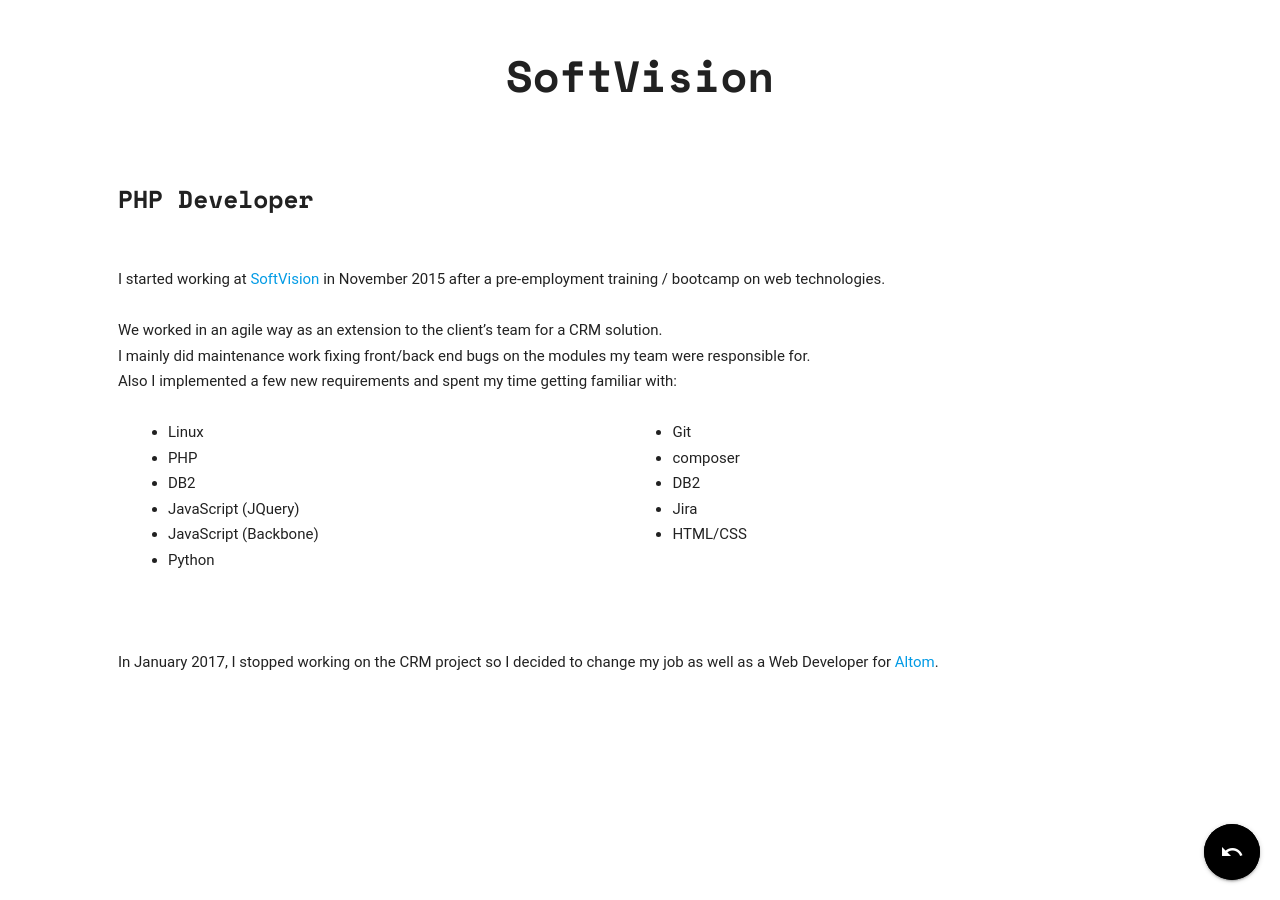
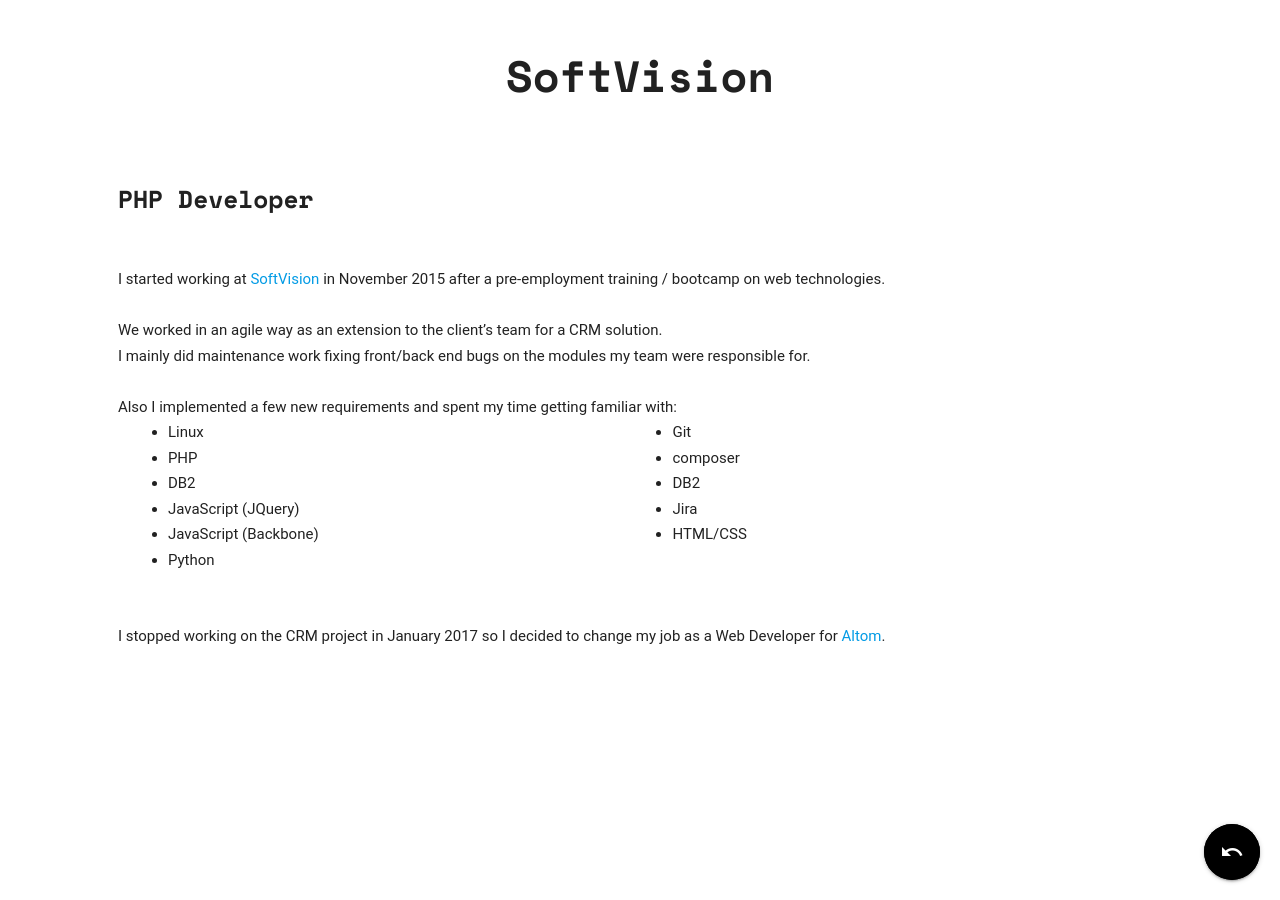
Before and after one commit to suciusergiu94/blog, a Jekyll site: the page built from _posts/work-experience/2015-09-10-job-softvision.markdown, in a window 1280 px wide. Built offline with Jekyll 4.4.1, drawn with Linux system fonts in a browser that asks for light colours.

Commit message:
spelling

```diff
--- a/_posts/work-experience/2015-09-10-job-softvision.markdown
+++ b/_posts/work-experience/2015-09-10-job-softvision.markdown
@@ -12,9 +12,8 @@
 We worked in an agile way as an extension to the client's team for a CRM solution.<br />
 I mainly did maintenance work fixing front/back end bugs on the modules my team were responsible for.
 <br />
+<br />
 Also I implemented a few new requirements and spent my time getting familiar with:
-<br />
-<br />
 
 * Linux
 * PHP
@@ -30,8 +29,7 @@
 
 <br/>
 <br/>
-<br/>
-In January 2017, I stopped working on the CRM project so I decided to change my job as well as a Web Developer for [Altom][altom].
+I stopped working on the CRM project in January 2017 so I decided to change my job as a Web Developer for [Altom][altom].
 
 [sv]: https://www.softvision.ro/
 [altom]: https://altom.com/
--- a/_posts/work-experience/2017-01-10-job-altom.markdown
+++ b/_posts/work-experience/2017-01-10-job-altom.markdown
@@ -21,6 +21,8 @@
 * Docker
 * TDD
 * Worldpress
+<br />
+<br />
 
 I stopped working for Altom in March 2017 and took a small break. After that I started working at [Life is hard, Work Soft][lih] which is my current Job.
 
```
